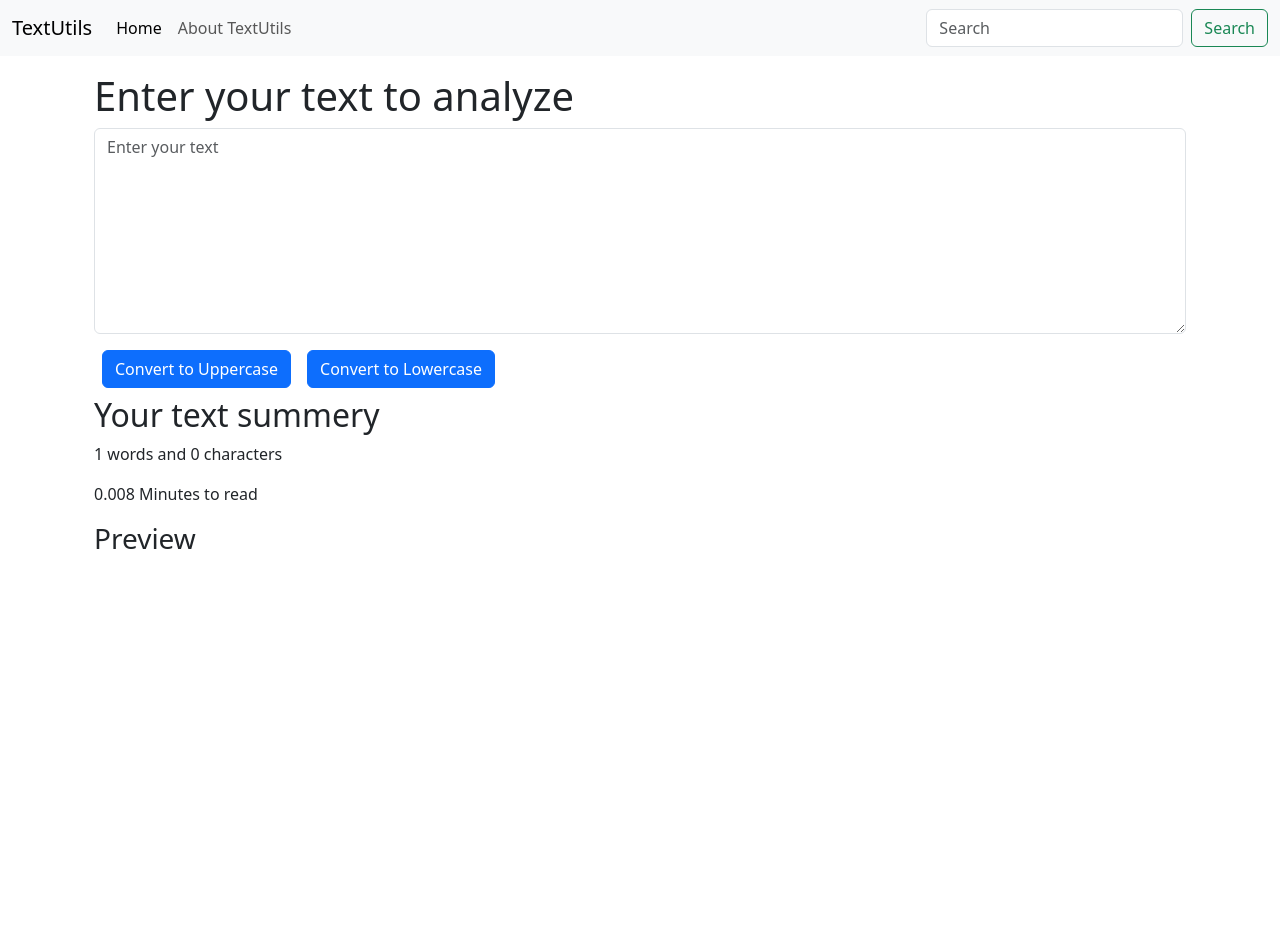
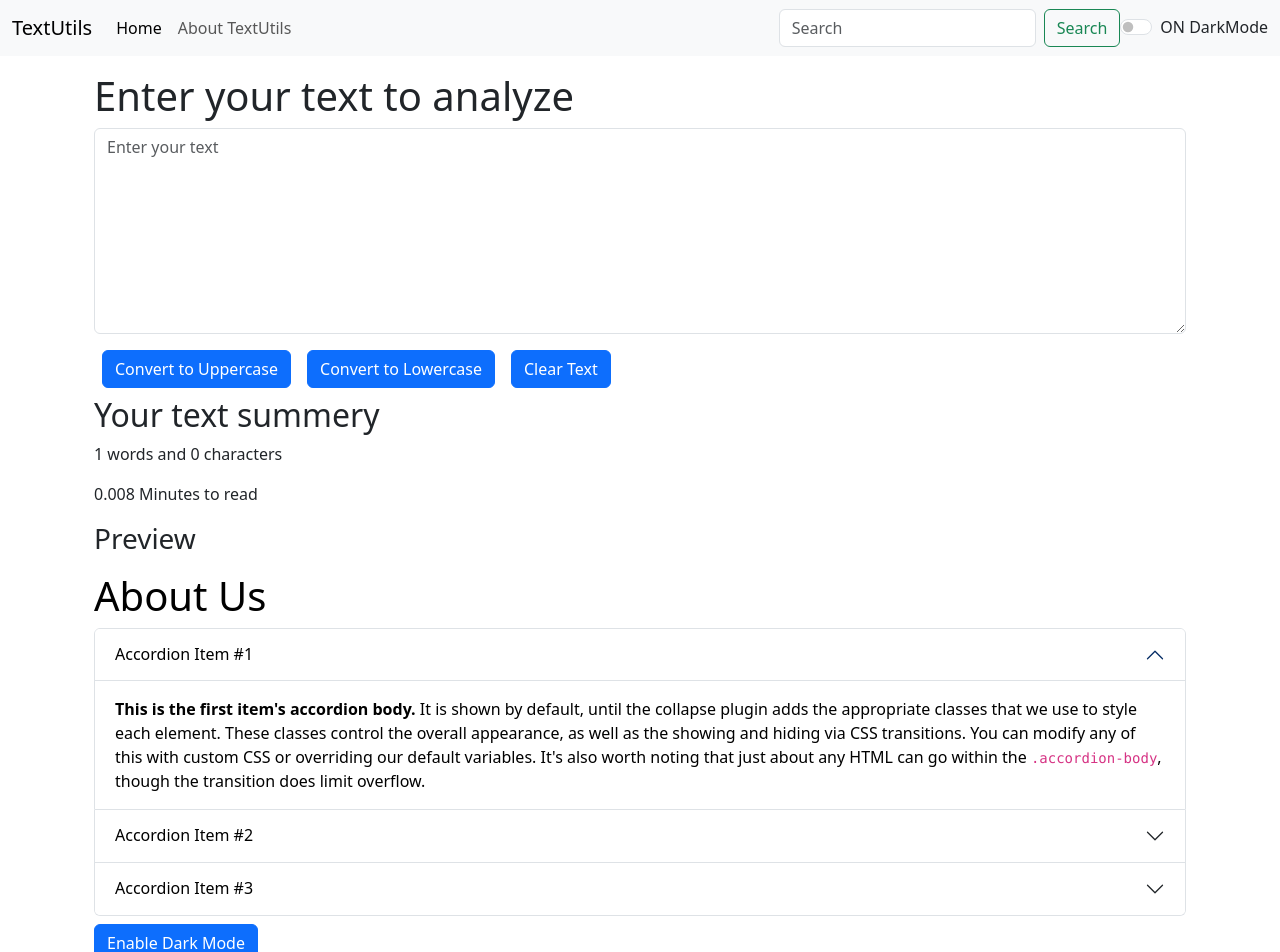
Before and after one commit to mrutyunjayas490/learnreact, a React (Create React App) app: page / in a window 1280 px wide. Shown: the top 952 px of the page. Before the commit the page ends 800 px from the top, so only its background shows below. Built offline with nearby package versions, Linux system fonts and the light colour scheme.

Commit message:
add dark and light mode to bg

```diff
--- a/src/App.js
+++ b/src/App.js
@@ -1,14 +1,27 @@
 import './App.css';
+import About from './components/About.js';
 import Navbar from './components/Navbar.js'
 import TextForm from './components/TextForm.js'
+import React, {useState} from 'react';
 
 function App() {
+  const [Mode, setMode] = useState('light');
+
+  const toggleMode =()=>{
+    if(Mode ==='light'){
+      setMode('dark');
+    }
+    else{
+      setMode('light');
+    }
+  }
   return (
     <>
-    <Navbar title='TextUtils' aboutText='About TextUtils'/>
+    <Navbar title='TextUtils' aboutText='About TextUtils' mode={Mode} toggleMode={toggleMode} />
 
     <div className="container my-3">
     <TextForm heading='Enter your text to analyze'/>
+    <About />
     </div>
     </> //it's a stucture called js stucture <>every thing under this is a js file</>
   );// here we return jxs file which is look like a html but it as a javascript
--- /dev/null
+++ b/src/components/About.js
@@ -0,0 +1,75 @@
+import React, {useState} from 'react';
+
+export default function About() {
+
+    const [myStyle, setMyStyle] = useState({
+        color: 'black',
+        backgroundColor: 'white'
+
+    })
+
+    const [btntext,setBtnText] = useState("Enable Dark Mode")
+
+    const toggleStyle = ()=>{
+        if(myStyle.color ==='black'){
+            setMyStyle({
+                color: 'white',
+                backgroundColor: 'black',
+                border: '2px solid white'
+            })
+            setBtnText("Enable Light Mode")
+        }
+        else{
+            setMyStyle({
+                color: 'black',
+                backgroundColor: 'white'
+            })
+            setBtnText("Enable Dark Mode")
+        }
+    }
+
+  return (
+    <div className ='container' style={myStyle}>
+        <h1 className="my-2">About Us</h1>
+        <div className="accordion" id="accordionExample" style={myStyle}>
+            <div className="accordion-item">
+                <h2 className="accordion-header">
+                    <button className="accordion-button" style={myStyle} type="button" data-bs-toggle="collapse" data-bs-target="#collapseOne" aria-expanded="true" aria-controls="collapseOne">Accordion Item #1
+                    </button>
+                </h2>
+                <div id="collapseOne" className="accordion-collapse collapse show" data-bs-parent="#accordionExample">
+                    <div className="accordion-body" style={myStyle}>
+                        <strong>This is the first item's accordion body.</strong> It is shown by default, until the collapse plugin adds the appropriate classes that we use to style each element. These classes control the overall appearance, as well as the showing and hiding via CSS transitions. You can modify any of this with custom CSS or overriding our default variables. It's also worth noting that just about any HTML can go within the <code>.accordion-body</code>, though the transition does limit overflow.
+                    </div>
+                </div>
+            </div>
+            <div className="accordion-item" style={myStyle}>
+                <h2 className="accordion-header">
+                    <button className="accordion-button collapsed" style={myStyle} type="button" data-bs-toggle="collapse" data-bs-target="#collapseTwo" aria-expanded="false" aria-controls="collapseTwo">Accordion Item #2
+                    </button>
+                </h2>
+                <div id="collapseTwo" className="accordion-collapse collapse" data-bs-parent="#accordionExample">
+                    <div className="accordion-body" style={myStyle}>
+                        <strong>This is the second item's accordion body.</strong> It is hidden by default, until the collapse plugin adds the appropriate classes that we use to style each element. These classes control the overall appearance, as well as the showing and hiding via CSS transitions. You can modify any of this with custom CSS or overriding our default variables. It's also worth noting that just about any HTML can go within the <code>.accordion-body</code>, though the transition does limit overflow.
+                    </div>
+                </div>
+            </div>
+            <div className="accordion-item">
+                <h2 className="accordion-header">
+                    <button className="accordion-button collapsed" style={myStyle} type="button" data-bs-toggle="collapse" data-bs-target="#collapseThree" aria-expanded="false" aria-controls="collapseThree">Accordion Item #3
+                    </button>
+                    </h2>
+                    <div id="collapseThree" className="accordion-collapse collapse" data-bs-parent="#accordionExample">
+                        <div className="accordion-body" style={myStyle}>
+                            <strong>This is the third item's accordion body.</strong> It is hidden by default, until the collapse plugin adds the appropriate classes that we use to style each element. These classes control the overall appearance, as well as the showing and hiding via CSS transitions. You can modify any of this with custom CSS or overriding our default variables. It's also worth noting that just about any HTML can go within the <code>.accordion-body</code>, though the transition does limit overflow.
+                        </div>
+                    </div>
+            </div>
+        </div>
+        <div className="my-2">
+            <button onClick={toggleStyle} type="button" className="btn btn-primary">{btntext}</button>
+        </div>
+
+    </div>
+  )
+}
--- a/src/components/Navbar.js
+++ b/src/components/Navbar.js
@@ -3,7 +3,7 @@
 
 export default function Navbar(props) {
   return (
-    <nav className="navbar navbar-expand-lg bg-body-tertiary">
+    <nav className={`navbar navbar-expand-lg navbar-${props.mode} bg-${props.mode}`}>
   <div className="container-fluid">
     <a className="navbar-brand" href="/">{props.title}</a>
     <button className="navbar-toggler" type="button" data-bs-toggle="collapse" data-bs-target="#navbarSupportedContent" aria-controls="navbarSupportedContent" aria-expanded="false" aria-label="Toggle navigation">
@@ -22,6 +22,10 @@
         <input className="form-control me-2" type="search" placeholder="Search" aria-label="Search"/>
         <button className="btn btn-outline-success" type="submit">Search</button>
       </form>
+      <div className={`form-check form-switch text-${props.mode==='light'?'dark':'light'}`}>
+        <input className="form-check-input" onClick={props.toggleMode} type="checkbox" role="switch" id="flexSwitchCheckDefault" />
+        <label className="form-check-label" htmlFor="flexSwitchCheckDefault">ON DarkMode</label>
+    </div>
     </div>
   </div>
 </nav>
--- a/src/components/TextForm.js
+++ b/src/components/TextForm.js
@@ -11,6 +11,12 @@
     const handleLoClick = ()=>{
         //console.log("Uppercase was clicked: " + text);
         let newText = text.toLowerCase();
+        setText(newText);
+    }
+
+    const handleClearClick = ()=>{
+        //console.log("Uppercase was clicked: " + text);
+        let newText = '';
         setText(newText);
     }
 
@@ -31,6 +37,7 @@
             </div>
             <button className ="btn btn-primary mx-2" onClick={handleUpClick}>Convert to Uppercase</button>
             <button className ="btn btn-primary mx-2" onClick={handleLoClick}>Convert to Lowercase</button>
+            <button className ="btn btn-primary mx-2" onClick={handleClearClick}>Clear Text</button>
     </div>
     <div className="container my-2">
         <h2>Your text summery</h2>
@@ -42,4 +49,5 @@
     </>
   )
 }
+
 //mx use to make distance in x-axis and my is use for y-axis
```
